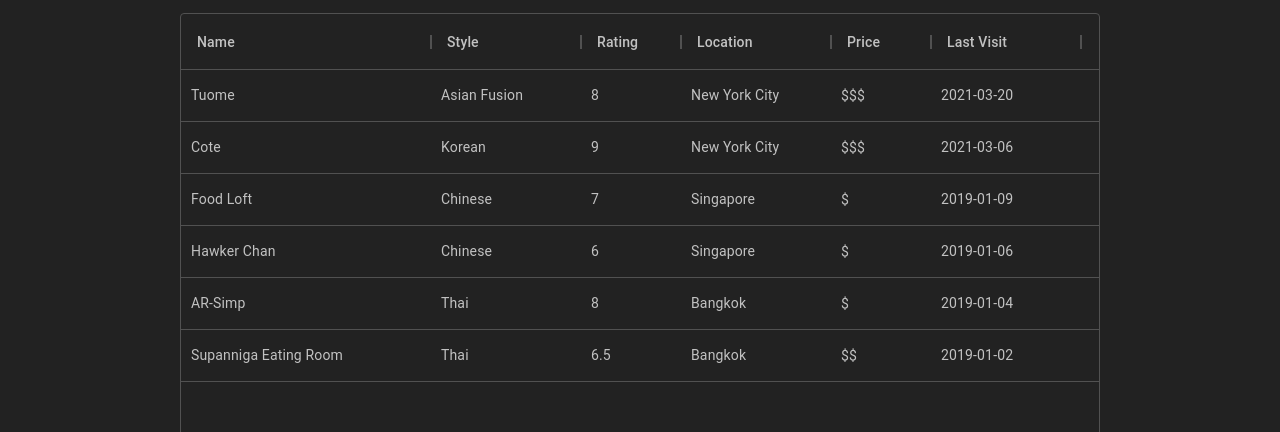
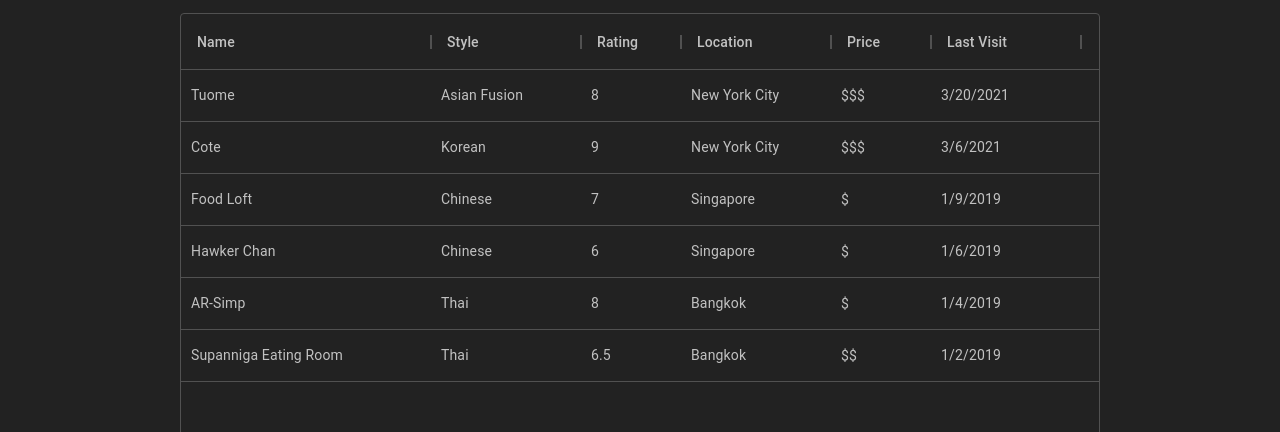
Before and after one commit to jyu/jyu.github.io, a React (Create React App) app: page /food in a window 1280 px wide. Shown: the part 206-638 px from the top of the page. Built offline with nearby package versions, Linux system fonts and the light colour scheme.

Commit message:
Use date in table

```diff
--- a/src/routes/Food/index.jsx
+++ b/src/routes/Food/index.jsx
@@ -75,6 +75,8 @@ function Food(props) {
       field: "lastVisited",
       headerName: "Last Visit",
       width: 150,
+      type: 'date',
+      valueGetter: (params) => new Date(params.row.lastVisited),
     },
   ];
 
```
